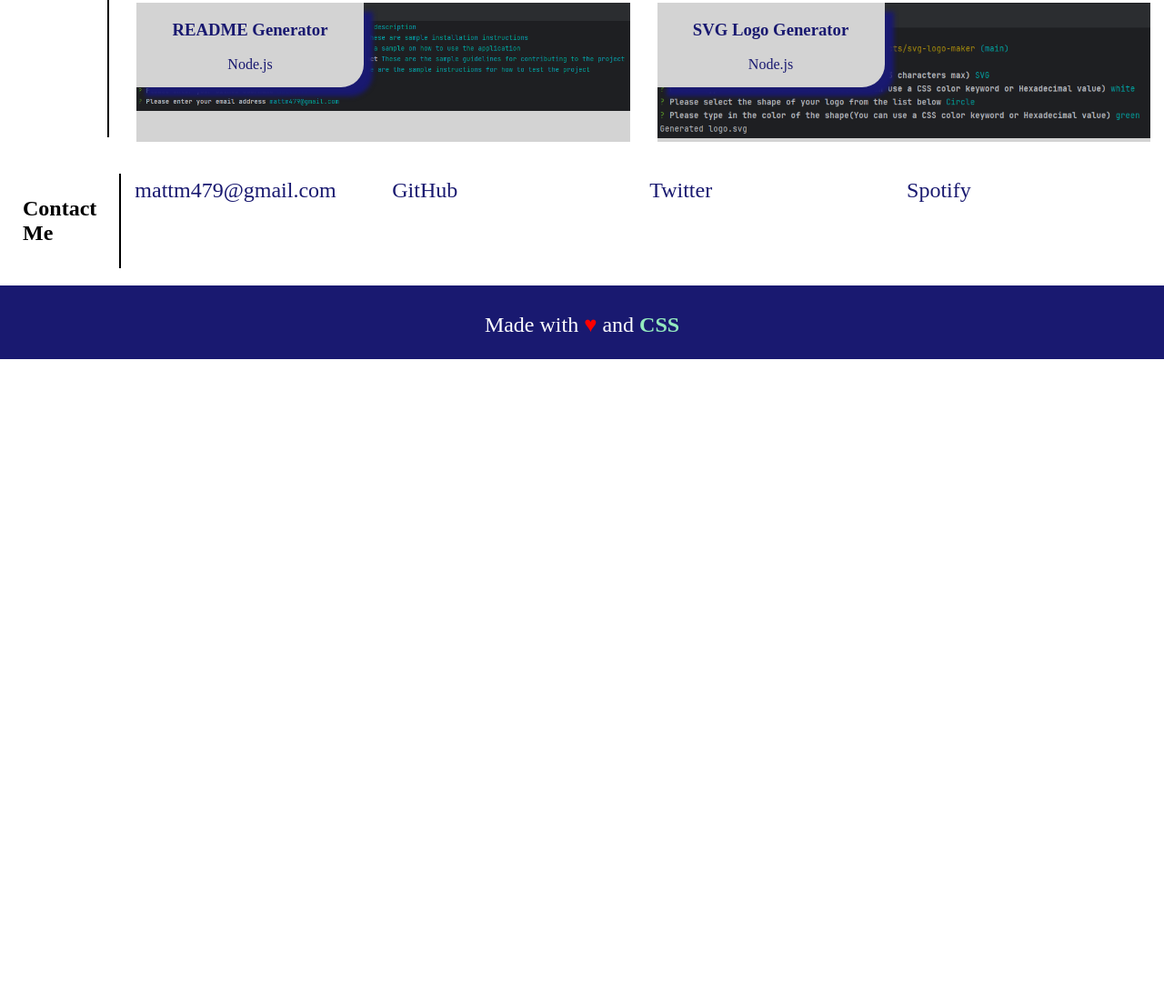
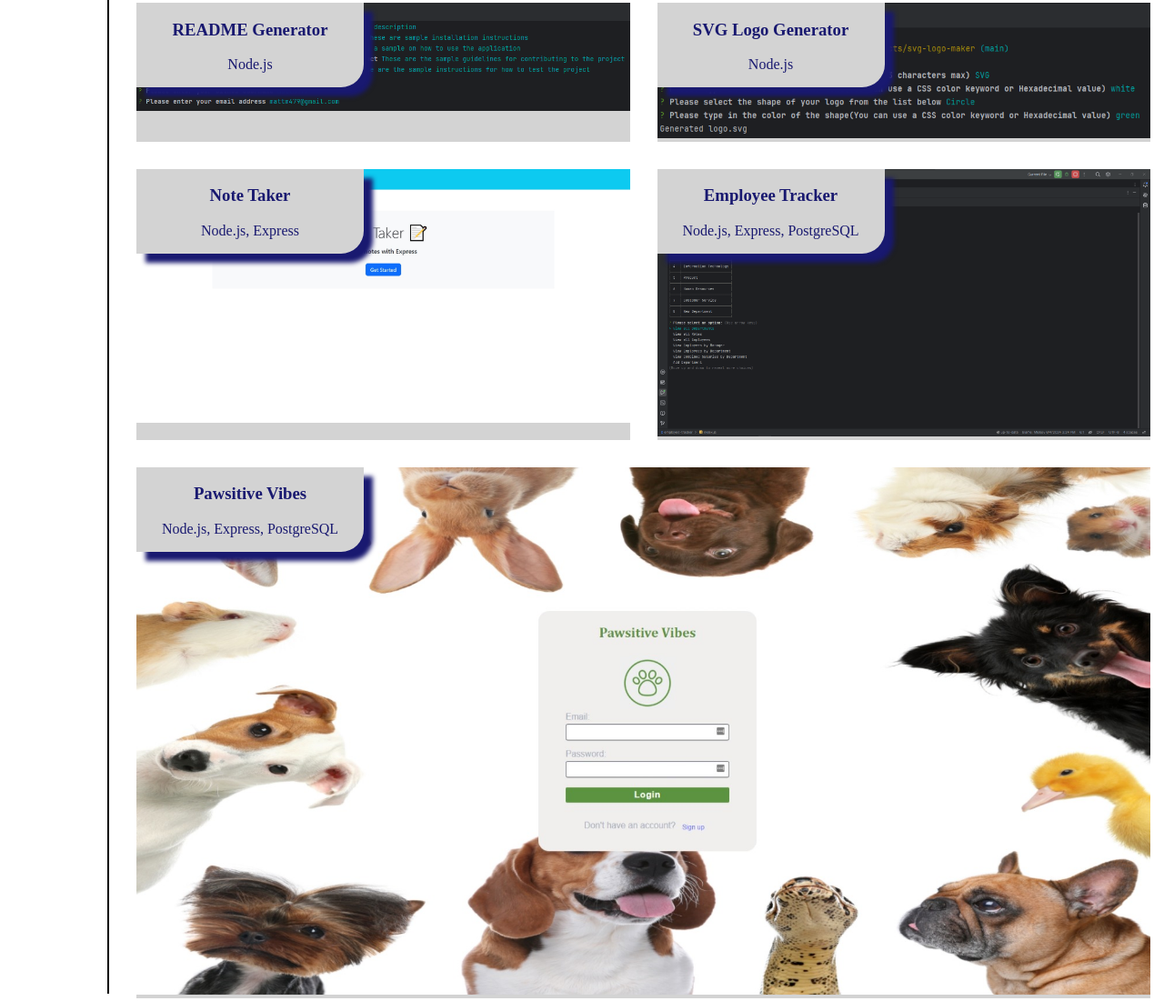
Before and after one commit to mattm479/my-portfolio, a plain HTML site: page index.html in a window 1280 px wide. Shown: the part 2167-3268 px from the top of the page at 91% size. Before the commit the page ends 2562 px from the top, so only its background shows below. Drawn offline with Linux system fonts and the light colour scheme.

Commit message:
Updated with latest projects

```diff
--- a/index.html
+++ b/index.html
@@ -94,6 +94,27 @@
                             </div>
                             <a href="https://www.github.com/mattm479/svg-logo-generator"><img src="assets/images/svg-logo-generator.png" alt="Screenshot of SVG Logo Generator" /></a>
                         </article>
+                        <article class="card">
+                            <div class="tab">
+                                <h3>Note Taker</h3>
+                                <p>Node.js, Express</p>
+                            </div>
+                            <a href="https://www.github.com/mattm479/note-taker"><img src="assets/images/note-taker.png" alt="Screenshot of Note Taker" /></a>
+                        </article>
+                        <article class="card">
+                            <div class="tab">
+                                <h3>Employee Tracker</h3>
+                                <p>Node.js, Express, PostgreSQL</p>
+                            </div>
+                            <a href="https://www.github.com/mattm479/employee-tracker"><img src="assets/images/employee-tracker.png" alt="Screenshot of Employee Tracker" /></a>
+                        </article>
+                        <article class="card">
+                            <div class="tab">
+                                <h3>Pawsitive Vibes</h3>
+                                <p>Node.js, Express, PostgreSQL</p>
+                            </div>
+                            <a href="https://www.github.com/mattm479/pawsitive-vibes"><img src="assets/images/pawsitive-vibes.png" alt="Screenshot of Pawsitive Vibes" /></a>
+                        </article>
                     </div>
                 </section>
                 <section id="contact-me" class="contact-me-container">
```
Also changed, not shown: assets/images/employee-tracker.png (added), assets/images/note-taker.png (added), assets/images/pawsitive-vibes.png (added).
